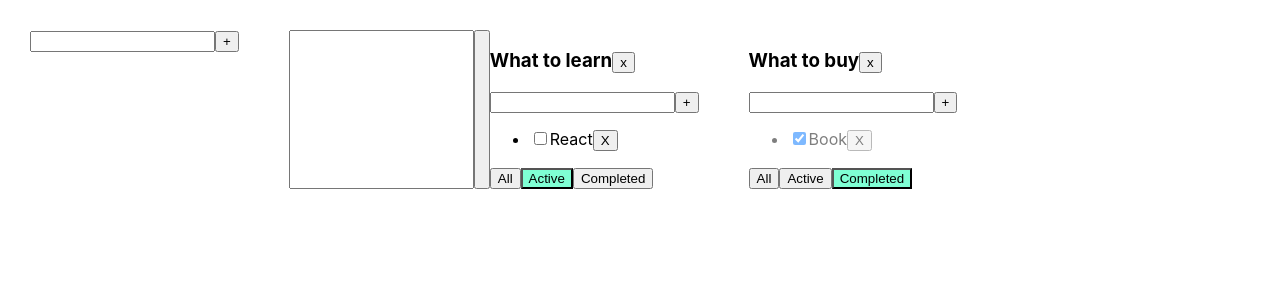
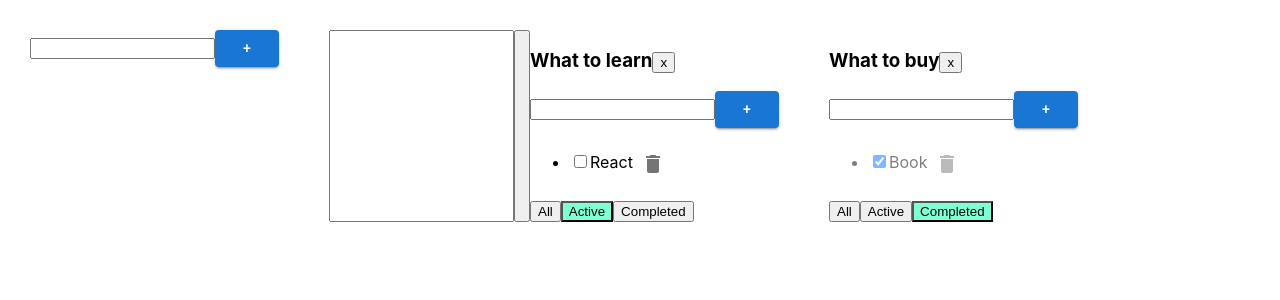
Before and after one commit to davidradcenko/Todolist, a React (Create React App) app: page / in a window 1280 px wide. Shown: the top 300 px of the page. Built offline with nearby package versions, Linux system fonts and the light colour scheme.

Commit message:
lesson 7

```diff
--- a/package.json
+++ b/package.json
@@ -3,6 +3,10 @@
   "version": "0.1.0",
   "private": true,
   "dependencies": {
+    "@emotion/react": "^11.9.0",
+    "@emotion/styled": "^11.8.1",
+    "@mui/icons-material": "^5.6.1",
+    "@mui/material": "^5.6.1",
     "@testing-library/jest-dom": "^5.14.1",
     "@testing-library/react": "^12.0.0",
     "@testing-library/user-event": "^13.2.1",
--- a/src/AddItemForm.tsx
+++ b/src/AddItemForm.tsx
@@ -1,3 +1,4 @@
+import { Button } from "@mui/material";
 import React, {ChangeEvent, KeyboardEvent, useState} from "react";
 
 type AddItemFormType = {
@@ -32,7 +33,7 @@ export function AddItemForm(props: AddItemFormType) {
                    onKeyPress={onKeyPress}
                    type="text"
                    className={error ? "error" : ""}/>
-            <button onClick={addTask}>+</button>
+            <Button onClick={addTask} variant={'contained'} color={'primary'}>+</Button>
             {error && <div className="error-message">{error}</div>}
         </div>
     )
--- a/src/Todolist.tsx
+++ b/src/Todolist.tsx
@@ -2,6 +2,8 @@ import React, {ChangeEvent} from "react";
 import {FiltorValeosType} from "./App";
 import {AddItemForm} from "./AddItemForm";
 import {EditableSpan} from "./EditableSpan";
+import { IconButton } from "@mui/material";
+import { Delete } from "@mui/icons-material";
 
 export type TaskType = {
     id: string, title: string, isDone: boolean
@@ -51,7 +53,9 @@ export function Todolist(props: PropsType) {
                                                                                                onChange={OnChencStatusHandle}
                                                                                                checked={t.isDone}/>
                         <EditableSpan onChenge={OnChencheTitleHandle} title={t.title}/>
-                        <button onClick={onRevoveHander}>X</button>
+                        <IconButton aria-label="delete" onClick={onRevoveHander}>
+                            <Delete />
+                        </IconButton>
                     </li>
                 })}
             </ul>
```
Also changed, not shown: 1 other file (tests, documents, lock files or other folders).
